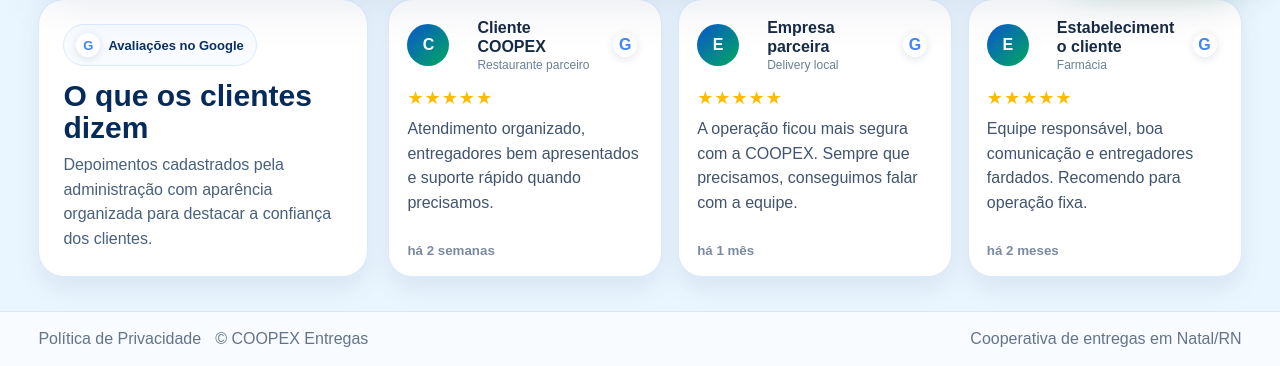
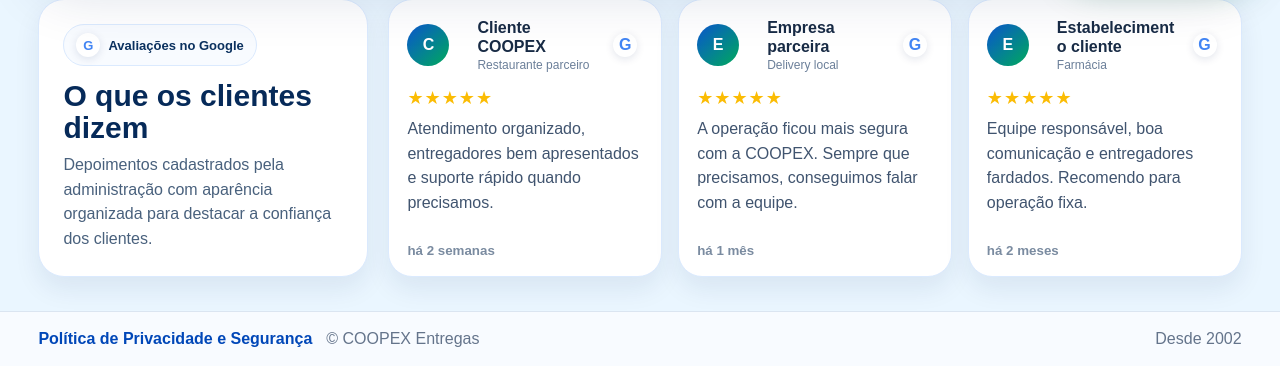
Before and after one commit to thalesalcantara/coopex-site, a Flask app: page / in a window 1280 px wide; the page is wider, and only the part inside the window is pictured. Shown: the part 807-1173 px from the top of that part. Run offline with Flask 3, Linux system fonts and the light colour scheme; data comes from the database, SQL or seed files in the repository.

Commit message:
Update index.html

```diff
--- a/templates/index.html
+++ b/templates/index.html
@@ -417,11 +417,13 @@
   <footer>
   <div class="container footer-grid">
     <div style="display:flex; gap:14px; align-items:center; flex-wrap:wrap;">
-      <a href="{{ url_for('politica_privacidade') }}">Política de Privacidade</a>
+      <a href="{{ url_for('politica_privacidade') }}" style="color:#0047b8; font-weight:900;">
+        Política de Privacidade e Segurança
+      </a>
       <span>© {{ cfg.nome_cooperativa }} Entregas</span>
     </div>
 
-    <span>Cooperativa de entregas em Natal/RN</span>
+    <span>Desde 2002</span>
   </div>
 </footer>
 
```
